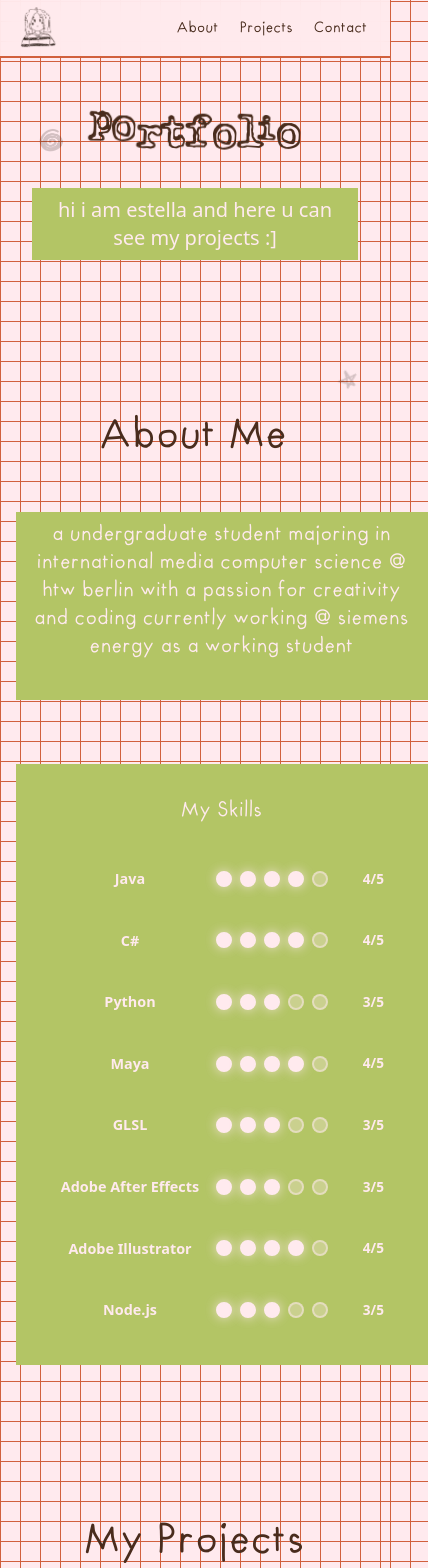
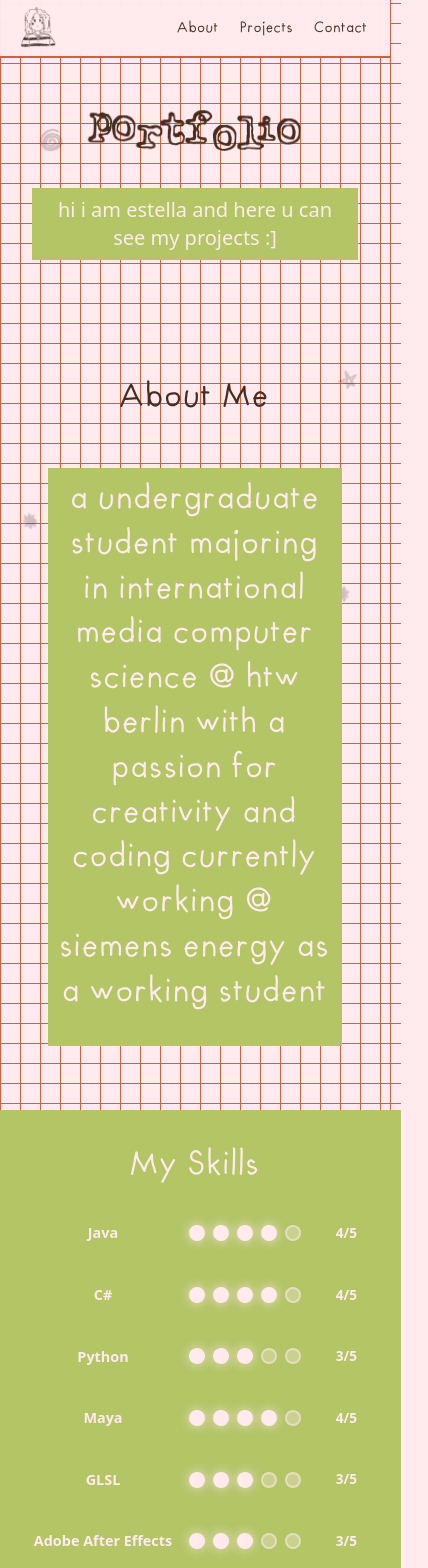
Before and after one commit to estellaaaa/portfolio, a React (Vite) app: page / in a window 390 px wide. Shown: the top 1568 px of the page, 428 px wide, since content can reach past the window. Built offline with nearby package versions, Linux system fonts and the light colour scheme.

Commit message:
Fix About Me section layout: improve mobile responsiveness and centering

```diff
--- a/src/App.css
+++ b/src/App.css
@@ -389,17 +389,37 @@
 
 /* About Section Layout */
 .about-content {
-  display: grid;
-  grid-template-columns: 1fr 1fr;
+  display: flex;
+  flex-direction: column;
   gap: 3rem;
-  align-items: start;
+  align-items: center;
   margin-top: 2rem;
+  text-align: center;
+}
+
+.about-content > .caption {
+  max-width: 800px;
+  width: 100%;
+}
+
+@media (min-width: 769px) {
+  .about-content {
+    display: grid;
+    grid-template-columns: 1fr 1fr;
+    gap: 4rem;
+    align-items: start;
+    text-align: left;
+  }
+
+  .about-content > .caption {
+    max-width: none;
+  }
 }
 
 @media (max-width: 768px) {
   .about-content {
-    grid-template-columns: 1fr;
     gap: 2rem;
+    padding: 0 1rem;
   }
 }
 
@@ -873,6 +893,16 @@
     line-height: 1.4;
   }
 
+  /* About Section */
+  .about-section {
+    padding: 2rem 1rem;
+  }
+
+  .about-section h2 {
+    font-size: 2rem;
+    margin-bottom: 1.5rem;
+  }
+
   /* Skills Section */
   .skills-grid {
     grid-template-columns: 1fr;
```
